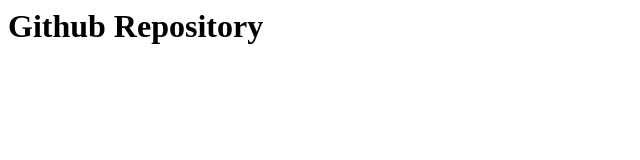
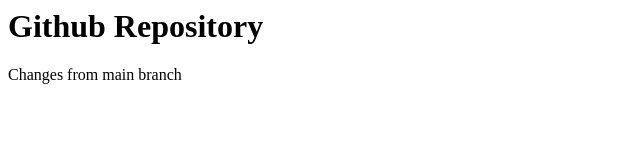
Before and after one commit to netheader76/project-min, a plain HTML site: page index.html in a window 1280 px wide. Shown: the whole page, without its empty margins (0-640 px from the left). Drawn offline with Linux system fonts and the light colour scheme.

Commit message:
added p element in main branch

```diff
--- a/index.html
+++ b/index.html
@@ -2,5 +2,6 @@
     <head><title>This is demo page for gitbhub</title></head>
     <body>
         <h1>Github Repository</h1>
+        <p>Changes from main branch</p>
     </body>
 </html>
```
